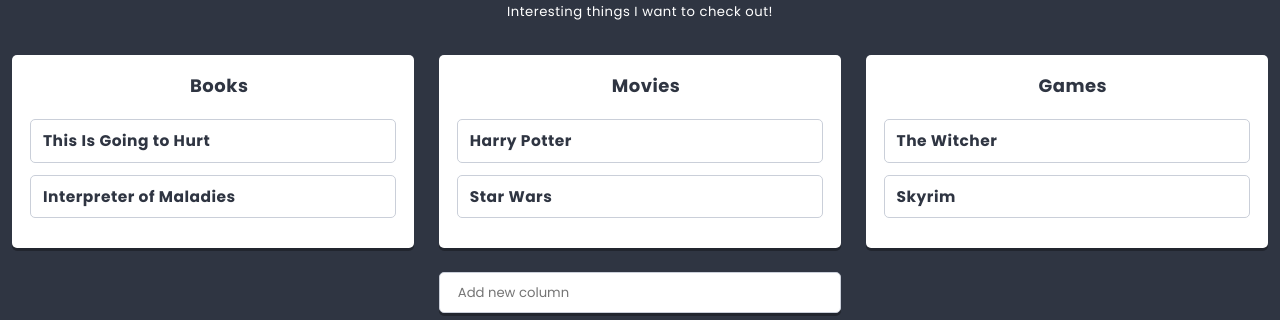
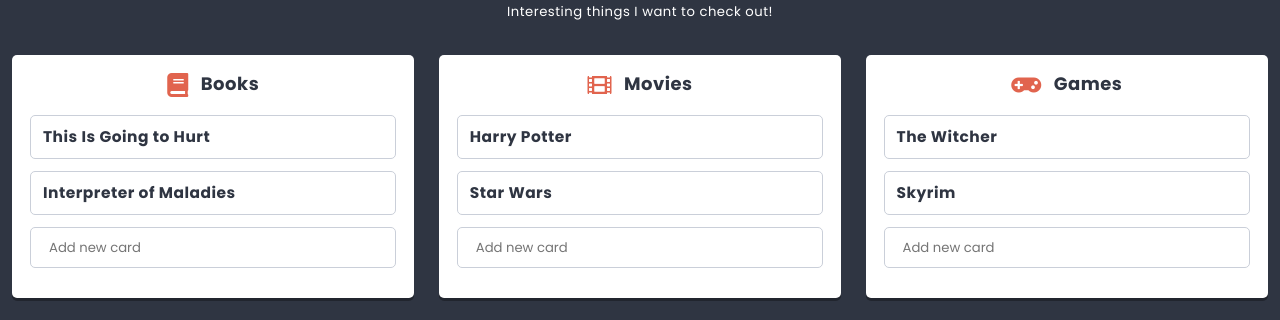
Before and after one commit to MaciekLubocki/React_Fundamentalz, a React app: page / in a window 1280 px wide. Shown: the part 377-697 px from the top of the page. Built offline with nearby package versions, Linux system fonts and the light colour scheme.

Commit message:
Column.js update with Create module

```diff
--- a/src/components/Column/Column.js
+++ b/src/components/Column/Column.js
@@ -26,12 +26,12 @@
 
 
   render() {
-    const { title, icon, cards} = this.props;
+    const { title, icon, cards, addCard} = this.props;
     return (
       <section className={styles.component}>
           <h3 className={styles.title}>
             <span className={styles.icon}>
-              <icon name={icon} />
+              <Icon name={icon} />
             </span>
            {title}
           </h3>
@@ -40,9 +40,9 @@
             <Card key={cardData.id} {...cardData} />
           ))}
         </div>
-        {/* <div className={styles.creator}>
+        <div className={styles.creator}>
           <Creator text={settings.cardCreatorText} action={addCard} />
-        </div>   */}
+        </div>
       </section>
     );
   }
```
